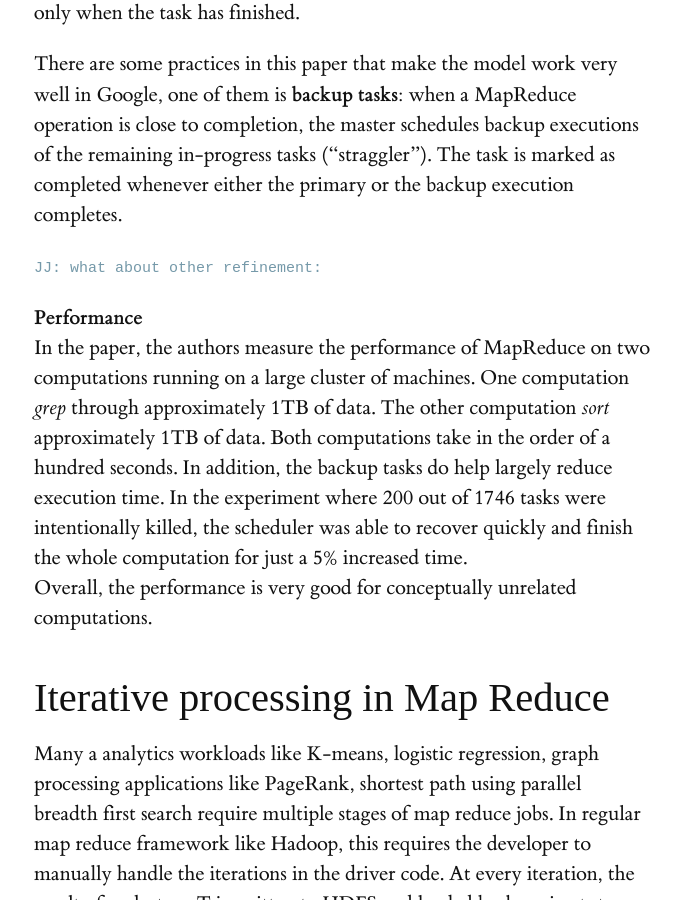
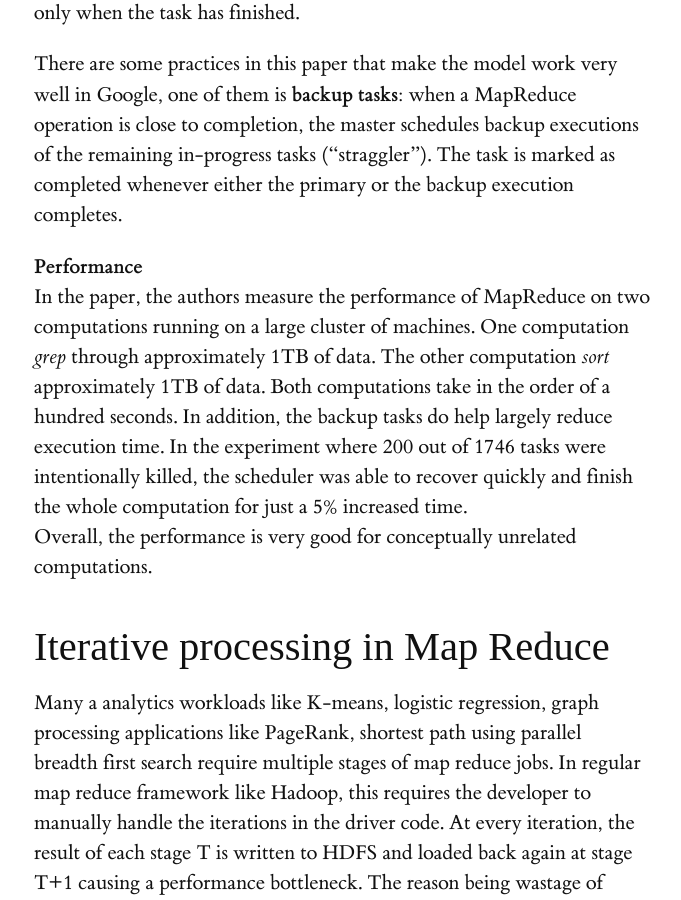
Before and after one commit to heathermiller/dist-prog-book, a Jekyll site: the page built from chapter/8/big-data.md, in a window 1280 px wide and 900 px high, scrolled down 3590 px. Shown: the whole window, without its empty margins (126-807 px from the left). Built offline with Jekyll 4.4.1, drawn with Linux system fonts in a browser that asks for light colours; some web fonts are replaced.

Commit message:
add outline

```diff
--- a/chapter/8/big-data.md
+++ b/chapter/8/big-data.md
@@ -13,9 +13,9 @@
 
 - Programming Models
   - Data parallelism (most popular, standard map/reduce/functional pipelining)
-    - Limitations, iteration difficult due to the execution model of MapReduce/Hadoop
-    - Graphs
-    - Querying
+      - Limitations, iteration difficult due to the execution model of MapReduce/Hadoop
+  - Graphs
+  - Querying
 - Execution Models
   - MapReduce (intermediate writes to disk)
     - Limitations, iteration, performance
@@ -78,7 +78,6 @@
 
 There are some practices in this paper that make the model work very well in Google, one of them is **backup tasks**: when a MapReduce operation is close to completion, the master schedules backup executions of the remaining in-progress tasks ("straggler"). The task is marked as completed whenever either the primary or the backup execution completes.
 
-`JJ: what about other refinement: `
 
 **Performance**
 In the paper, the authors measure the performance of MapReduce on two computations running on a large cluster of machines. One computation *grep* through approximately 1TB of data. The other computation *sort* approximately 1TB of data. Both computations take in the order of a hundred seconds. In addition, the backup tasks do help largely reduce execution time. In the experiment where 200 out of 1746 tasks were intentionally killed, the scheduler was able to recover quickly and finish the whole computation for just a 5% increased time.
```
